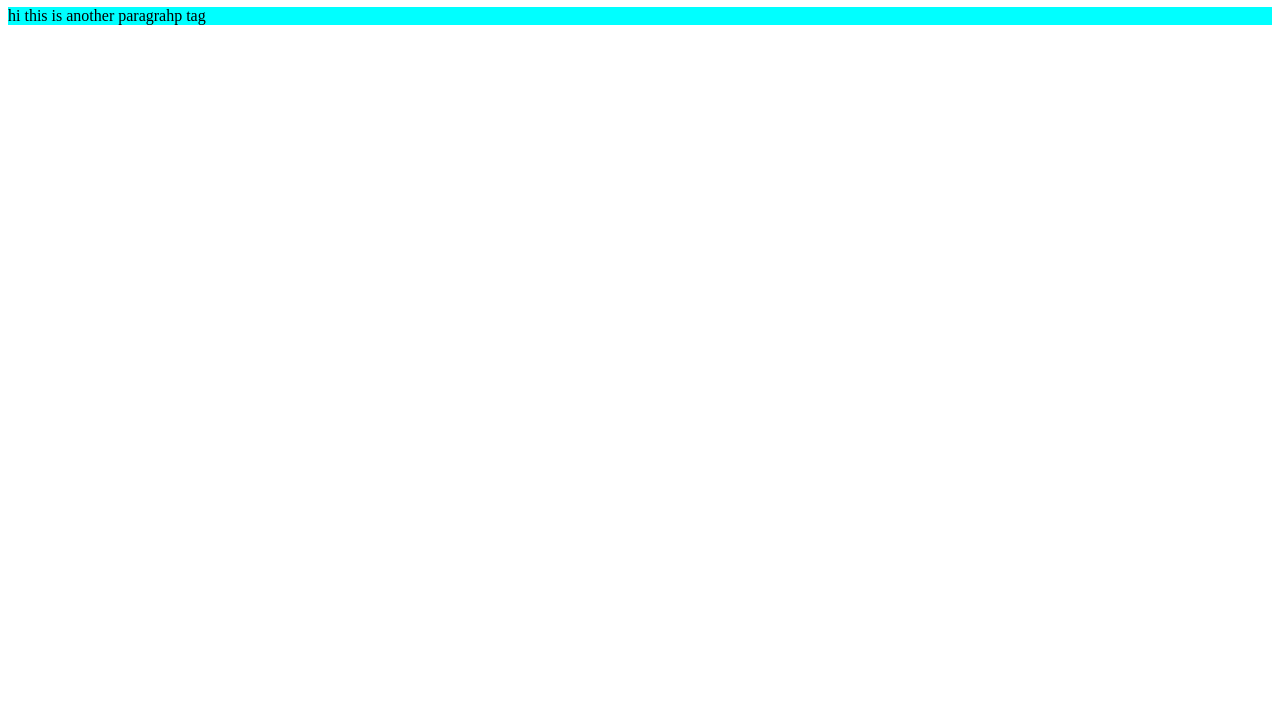
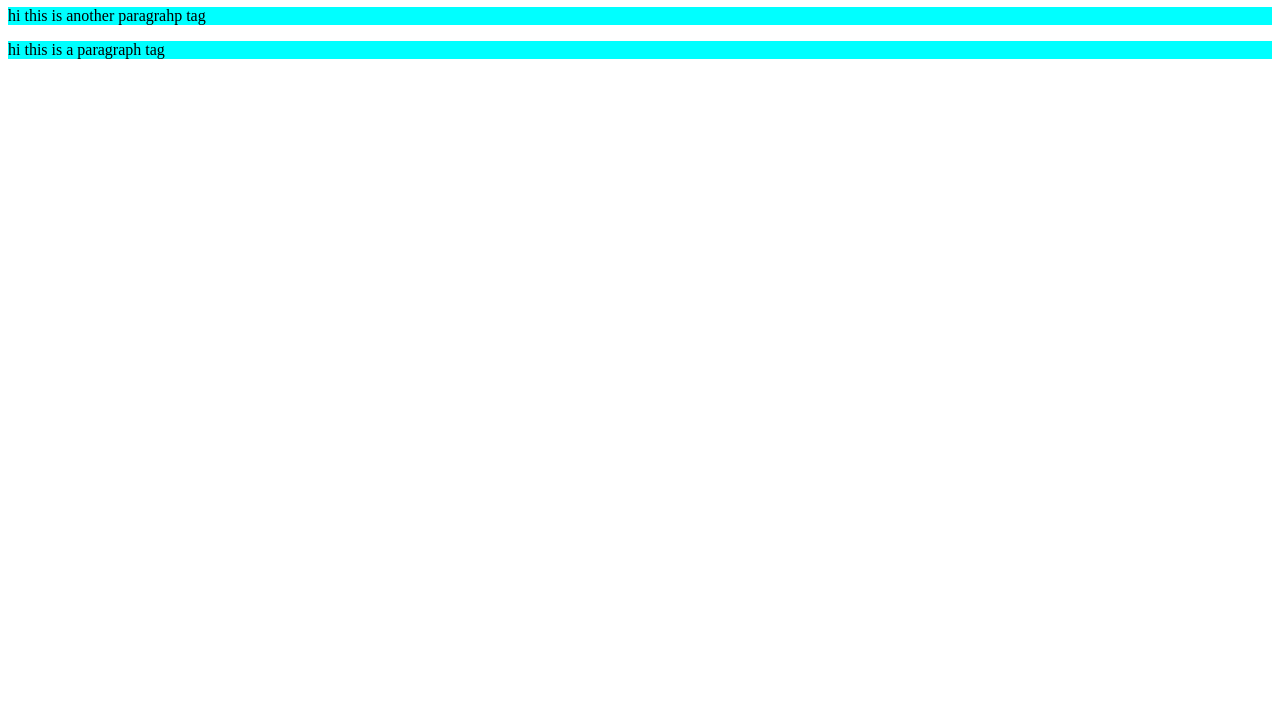
Before and after one commit to SHOUROV-AHMED/pratty, a plain HTML site: page index.html in a window 1280 px wide. Shown: the part 73-800 px from the top of the page. Drawn offline with Linux system fonts and the light colour scheme.

Commit message:
another pratty

```diff
--- a/index.html
+++ b/index.html
@@ -10,6 +10,7 @@
 <body>
     <h1>hi this is shuvo</h1>
     <p>hi this is another paragrahp tag</p>
+    <p>hi this is a paragraph tag</p>
 
 </body>
 </html>
```
